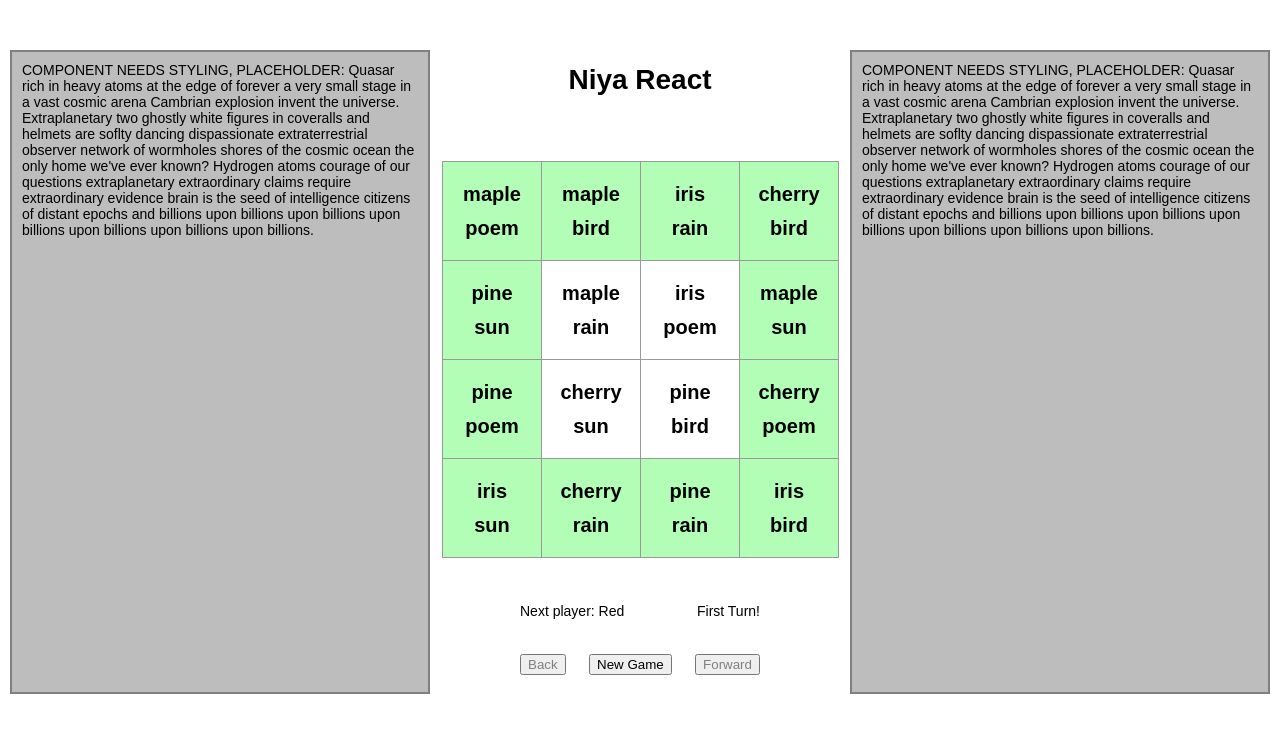
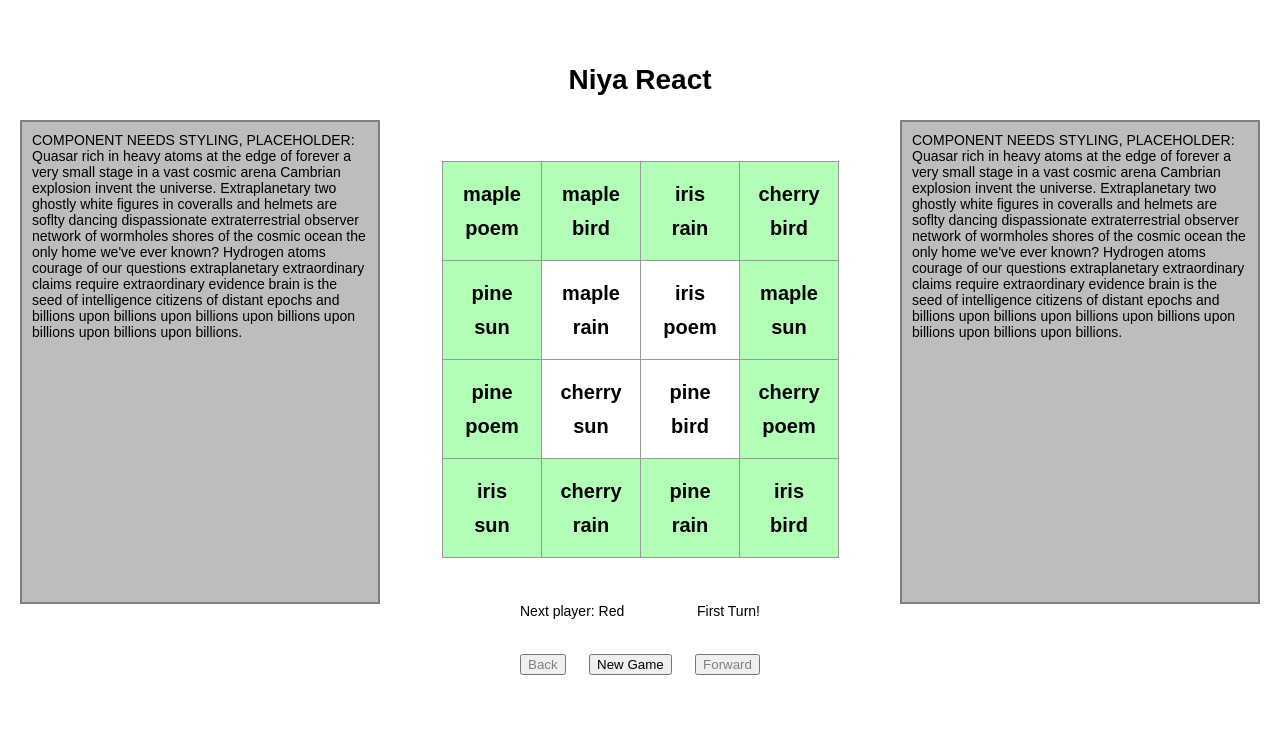
Before and after one commit to Lunatico9/niya-react, a React (Create React App) app: page / in a window 1280 px wide. Shown: the top 732 px of the page. Built offline with nearby package versions, Linux system fonts and the light colour scheme.

Commit message:
Added side panel fading animation

```diff
--- a/src/App.css
+++ b/src/App.css
@@ -31,6 +31,7 @@
 }
 
 .game {
+    margin: 0px 40px;
     min-width: 400px;
     display: flex;
     flex-direction: column;
@@ -105,15 +106,17 @@ body {
   display: flex;
   flex-direction: column;
   justify-content: flex-start;
-  margin: 10px;
-  margin-top: 50px;
+  margin: 20px;
+  margin-top: 15vh;
   border: grey 2px solid;
   background-color: #bdbdbd;
-  height: 80vh;
+  height: 60vh;
+  transition: 0.2s;
 }
 
 @media (max-width: 1000px) {
   .col {
-    display: none;
+    visibility: hidden;
+    opacity: 0;
   }
 }
```
